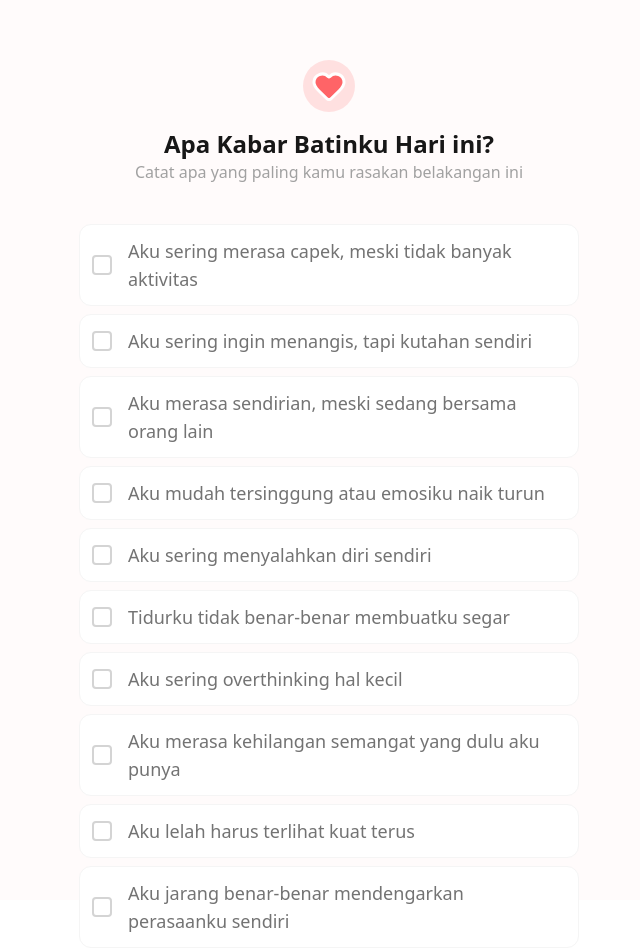
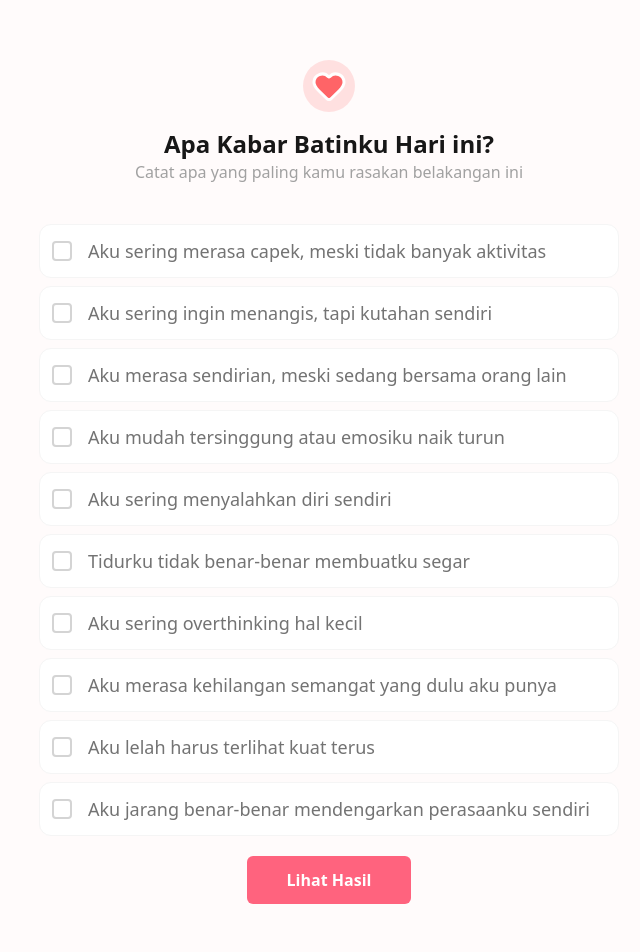
Before and after one commit to yusufneeson/mental-quiz, a Next.js app: page / in a window 1280 px wide. Shown: the top 952 px of the page, without its empty margins (311-951 px from the left). Built offline with nearby package versions, Linux system fonts and the light colour scheme.

Commit message:
update page index: styling and functional

```diff
--- a/src/app/page.tsx
+++ b/src/app/page.tsx
@@ -1,11 +1,23 @@
+"use client";
+
 import CheckBoxItem from "@/components/CheckBoxItem";
-import { CHECKLIST_ITEMS } from "@/lib/constants";
-import { HeartIcon } from "lucide-react";
+import { CHECKLIST_ITEMS, getResultMessage } from "@/lib/constants";
+import { HeartIcon, RefreshCcw } from "lucide-react";
+import { FormEvent, useState } from "react";
 
 export default function Home() {
+    const [score, setScore] = useState(0);
+
+    const formSubmit = (e: FormEvent<HTMLFormElement>) => {
+        e.preventDefault();
+        const formData = new FormData(e.currentTarget);
+        const formVal = Object.fromEntries(formData.entries());
+        const formKey = Object.keys(formVal);
+        setScore(formKey.length);
+    };
     return (
-        <div className="mx-auto flex justify-center px-5 pt-5 pb-20">
-            <div className="w-125 h-screen">
+        <div className="mx-auto flex justify-center px-3 pt-5 pb-20">
+            <div className="w-145 min-h-screen">
                 <div className="mt-10 mx-auto flex justify-center flex-col items-center text-center">
                     <HeartIcon className="bg-red-300/30 text-white rounded-full p-2 w-13 h-13 fill-red-400" />
 
@@ -18,11 +30,55 @@ export default function Home() {
                 </div>
 
                 <div className="mt-10">
-                    <form>
-                        {CHECKLIST_ITEMS.map((v, i) => (
-                            <CheckBoxItem label={v} id={i} key={i} />
-                        ))}
+                    <form onSubmit={formSubmit}>
+                        <div
+                            className={`w-full h-full z-10 ${score != 0 ? "pointer-events-none" : ""}`}
+                        >
+                            {CHECKLIST_ITEMS.map((v, i) => (
+                                <CheckBoxItem label={v} id={i} key={i} />
+                            ))}
+                        </div>
+                        {score == 0 && (
+                            <div className="mt-5 text-center">
+                                <button
+                                    className="bg-rose-400 text-white px-10 py-3 rounded-md font-bold"
+                                    type="submit"
+                                >
+                                    Lihat Hasil
+                                </button>
+                            </div>
+                        )}
                     </form>
+
+                    {score > 0 && (
+                        <div className="px-5">
+                            <div className="bg-white py-8 px-5 shadow-md shadow-rose-200 rounded-xl mt-7 text-center">
+                                <div className="text-xl font-semibold text-neutral-800">
+                                    Yuk lihat, batinmu sedang butuh apa hari
+                                    ini...
+                                </div>
+                                <div className="text-rose-400 uppercase font-semibold mt-5">
+                                    Hasil Bacaan Singkat
+                                </div>
+                                <div className="bg-rose-100 text-rose-800 text-xl font-bold px-5 py-4 mt-5 rounded-xl">
+                                    {getResultMessage(score)}
+                                </div>
+                                <div className="w-full h-1 border-t border-neutral-200 mt-5"></div>
+                                <div className="mt-8 text-neutral-500">
+                                    Apapun hasilnya, perasaanmu valid 😊
+                                </div>
+                                <div className="mt-8">
+                                    <button
+                                        className="flex justify-center items-center gap-3 text-rose-400 font-semibold text-center w-full"
+                                        onClick={() => setScore(0)}
+                                    >
+                                        <RefreshCcw />
+                                        Mulai ulang test
+                                    </button>
+                                </div>
+                            </div>
+                        </div>
+                    )}
                 </div>
             </div>
         </div>
```
